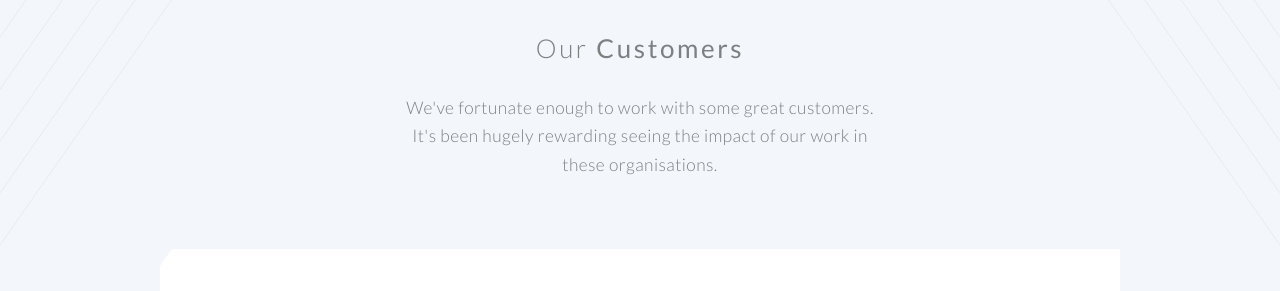
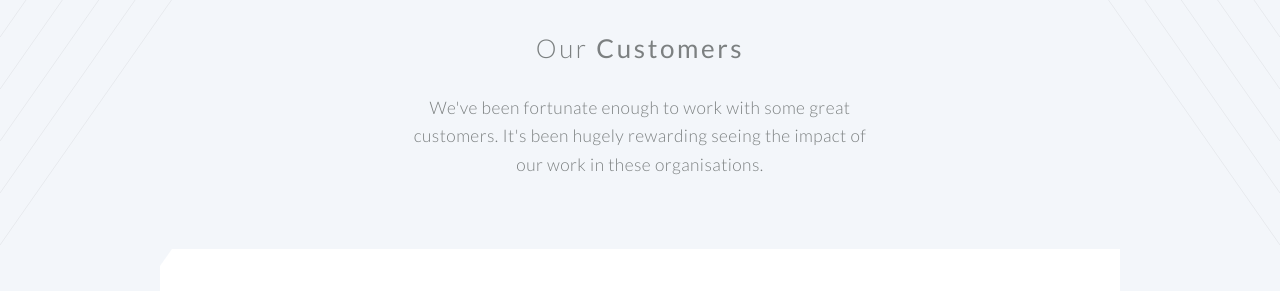
Before and after one commit to DanielJonesEB/engineerbetter.com, a Jekyll site: the page built from our-customers.html, in a window 1280 px wide and 900 px high. Shown: the part 188-479 px from the top of the window. Built offline with Jekyll 4.4.1, drawn with Linux system fonts in a browser that asks for light colours.

Commit message:
fixing some bad grammar

```diff
--- a/our-customers.html
+++ b/our-customers.html
@@ -10,7 +10,7 @@ description: Customer testimonials
           <span class="icon fa-users"></span>
           <div class="6u -3u">
             <h2>Our <strong>Customers</strong></h2>
-            <p>We've fortunate enough to work with some great customers.
+            <p>We've been fortunate enough to work with some great customers.
               It's been hugely rewarding seeing the impact of our work in these organisations.</p>
           </div>
         </header>
```
Also changed, not shown: other parts of our-customers.html (+1 -1 lines).
